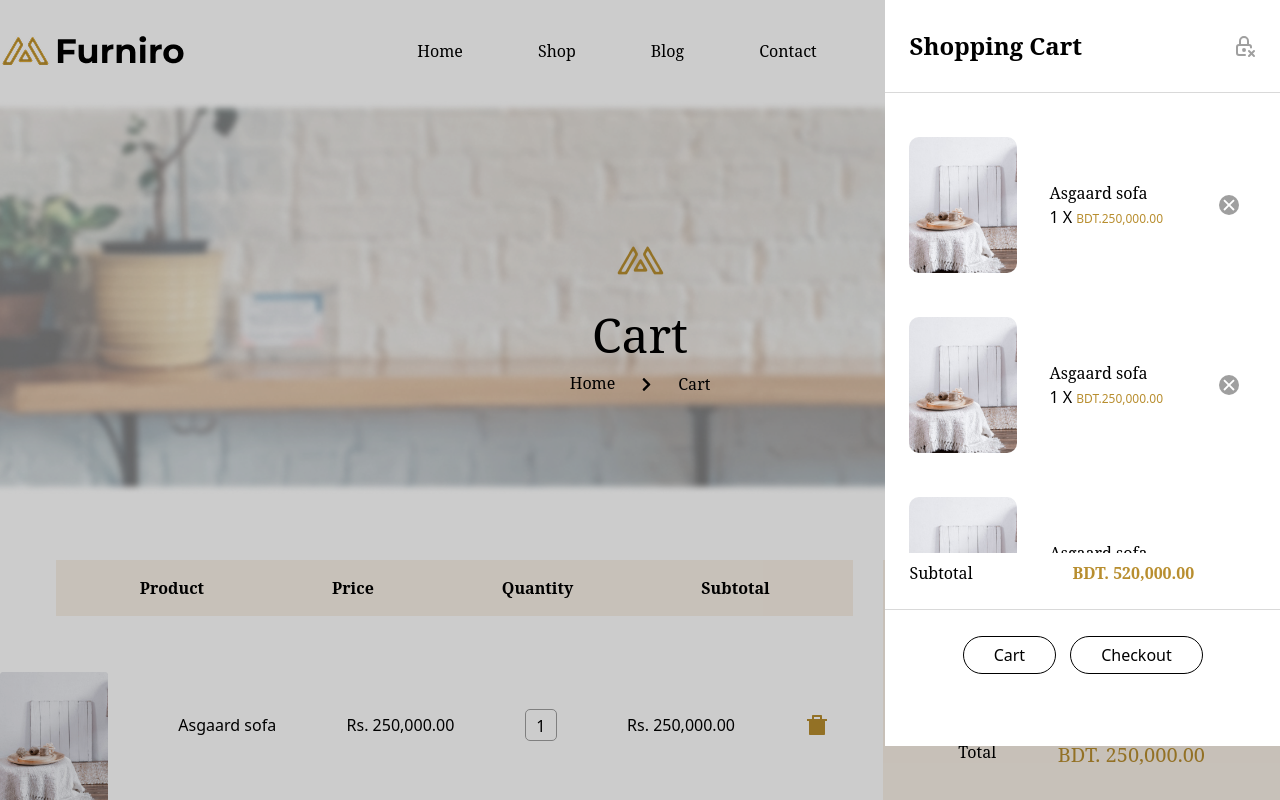
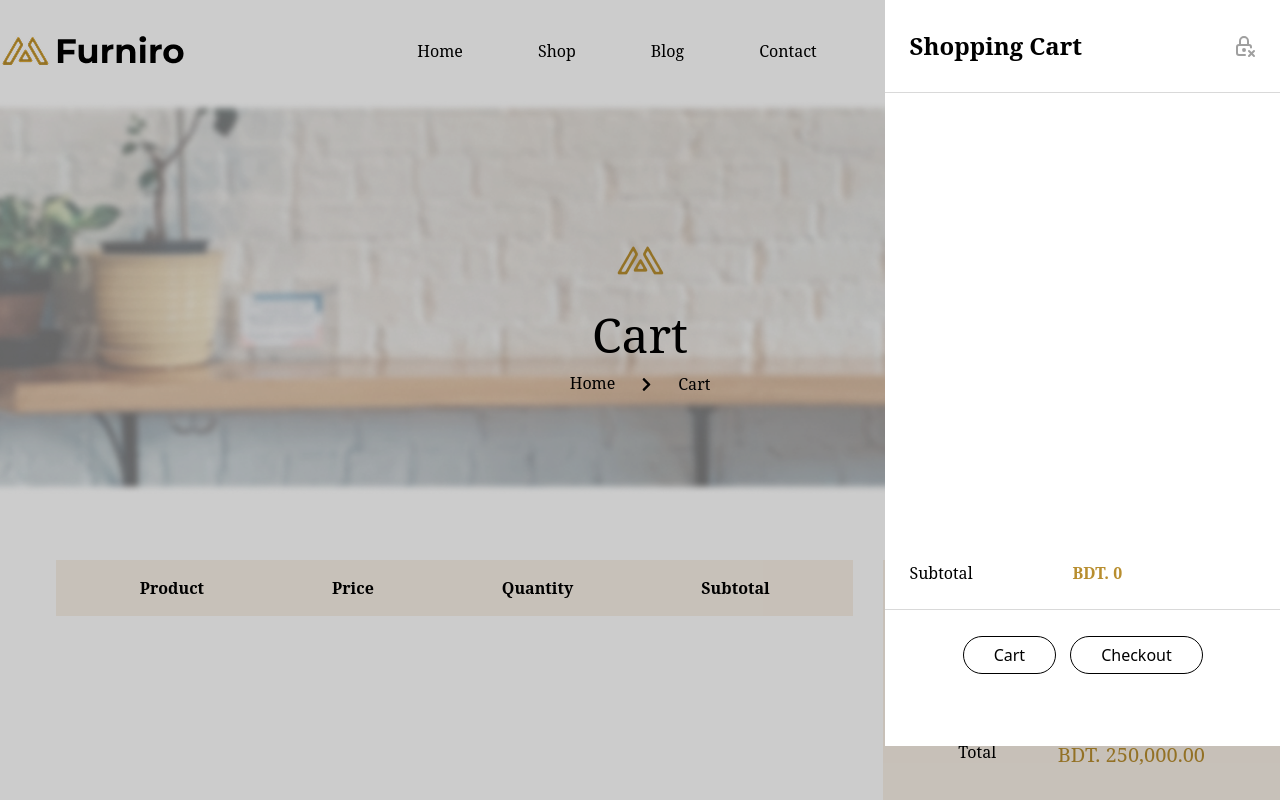
Before and after one commit to developerpalash-tech/Furniture, a React (Vite) app: page /cart in a window 1280 px wide. Both pictures are taken after a click on the item 1267 px from the left and 50 px from the top of the page. Shown: the top 800 px of the page. Built offline with nearby package versions, Linux system fonts and the light colour scheme.

Commit message:
CartSidebar part developed

```diff
--- /dev/null
+++ b/src/Components/Cart/CartItems.jsx
@@ -0,0 +1,21 @@
+import React from 'react'
+import { RiDeleteBin7Fill } from 'react-icons/ri'
+
+const CartItems = ({data}) => {
+  return (
+    <>
+        <div  className="flex justify-between  items-center pt-14">
+            <div className="w-[108px] h-[105px]">
+                <img src={data?.images} alt="img" />
+            </div>
+            <p>{data?.title}</p>
+            <p>Rs. 250,000.00</p>
+            <div className="w-8 h-8 border-[1px] border-[#9F9F9F] rounded-[5px] text-center leading-8">1</div>
+            <p>Rs. 250,000.00</p>
+            <RiDeleteBin7Fill className='text-2xl text-brandcolor mr-6'/>
+        </div>
+    </>
+  )
+}
+
+export default CartItems
--- a/src/Components/Cart/CartSidebar.jsx
+++ b/src/Components/Cart/CartSidebar.jsx
@@ -1,13 +1,13 @@
 import { TbLockX } from "react-icons/tb";
 import SidebarItem from "./SidebarItem";
-import { useState } from "react";
 import Cartbutton from "../Utilities/Cartbutton";
 import { useSelector } from "react-redux";
+import { useState } from "react";
 
 
 const CartSidebar = ({handelCartClose}) => {
-  const productList=useSelector((state)=>state)
-  console.log(productList);
+  const productList=useSelector((state)=>state.productData.value)
+  const totalPrice=productList.reduce((total, product)=>total+product.price,0)
 
   return (
     <>
@@ -18,16 +18,16 @@ const CartSidebar = ({handelCartClose}) => {
                     <TbLockX className="text-[#9F9F9F] text-2xl" onClick={()=>handelCartClose(false)}/>
                 </div>
                 <div className="sidebar h-[460px] overflow-y-scroll px-6">
-                  <SidebarItem/>
-                  <SidebarItem/>
-                  <SidebarItem/>
-                  <SidebarItem/>
-                  <SidebarItem/>
-                  <SidebarItem/>
+                 {
+                  productList.map((item)=>(
+                    <SidebarItem key={item.key} data={item}/>
+                  ))
+                 }
+
                 </div>
                 <div className="flex items-center pt-2 pb-6 border-b border-b-[#D9D9D9] px-6">
                   <p className="text-base text-black font-poppins font-normal">Subtotal</p>
-                  <p className="text-base text-brandcolor font-poppins font-semibold pl-[100px]">BDT. 520,000.00</p>
+                  <p className="text-base text-brandcolor font-poppins font-semibold pl-[100px]">BDT. {totalPrice}</p>
                 </div>
                 <div className="flex justify-center items-center gap-[14px] pt-[26px] px-6">
                   <Cartbutton path={"/cart"} title={"Cart"}/>
--- a/src/Components/Cart/CartTotal.jsx
+++ b/src/Components/Cart/CartTotal.jsx
@@ -1,12 +1,15 @@
 import React from 'react'
 import image from '../../assets/Images/Dining.png'
 import { Link } from 'react-router-dom'
-import { RiDeleteBin7Fill } from "react-icons/ri";
 import Cartbutton from '../Utilities/Cartbutton';
+import { useSelector } from 'react-redux';
+import CartItems from './CartItems';
 
 
 
 const CartTotal = () => {
+    const productList=useSelector((state)=>state.productData.value)
+  const totalPrice=productList.reduce((total, product)=>total+product.price,0)
   return (
     <section className='py-[66px]'>
         <div className="container m-auto">
@@ -18,23 +21,19 @@ const CartTotal = () => {
                     <li><h3>Quantity</h3></li>
                     <li><h3>Subtotal</h3></li>
                 </ul>
-                <div className="flex justify-between  items-center pt-14">
-                    <div className="w-[108px] h-[105px]">
-                        <img src={image} alt="img" />
-                    </div>
-                    <p>Asgaard sofa</p>
-                    <p>Rs. 250,000.00</p>
-                    <div className="w-8 h-8 border-[1px] border-[#9F9F9F] rounded-[5px] text-center leading-8">1</div>
-                    <p>Rs. 250,000.00</p>
-                    <RiDeleteBin7Fill className='text-2xl text-brandcolor mr-6'/>
-                </div>
+                {
+                  productList.map((item)=>(
+                    <CartItems key={item.key} data={item}/>
+                  ))
+                }
+
                 </div>
 
                 <div className="w-4/12 px-[75px] pt-4 pb-20 bg-[#F9F1E7] h-fit">
                     <h2 className='text-center text-[32px] text-black font-poppins font-semibold leading-normal pb-[61px]'>Cart Totals</h2>
                     <div className="flex justify-between items-center pb-[31px]">
                         <h3 className='text-[16px] text-black font-poppins font-medium'>Subtotal</h3>
-                        <p className='text-[16px] text-[#9F9F9F] font-poppins font-normal'>BDT. 250,000.00</p>
+                        <p className='text-[16px] text-[#9F9F9F] font-poppins font-normal'>BDT. {totalPrice}</p>
                     </div>
                     <div className="flex justify-between pb-11">
                         <h3 className='text-[16px] text-black font-poppins font-medium'>Total</h3>
--- a/src/Components/Cart/SidebarItem.jsx
+++ b/src/Components/Cart/SidebarItem.jsx
@@ -4,16 +4,16 @@ import { IoCloseSharp } from "react-icons/io5";
 
 
 
-const SidebarItem = () => {
+const SidebarItem = ({data}) => {
   return (
     <>
         <div className="flex items-center mt-11 mb-5">
             <div className="w-[108px] rounded-[10px] overflow-hidden">
-                <img src={dining} alt="img" className='w-full' />
+                <img src={data?.images} alt="img" className='w-full' />
             </div>
             <div className="pl-8 pr-14">
-                <h3 className='text-base text-black font-poppins font-normal leading-[24px]'>Asgaard sofa</h3>
-                <p>1 X  <span className='text-[12px] text-brandcolor'>BDT.250,000.00</span></p>
+                <h3 className='text-base text-black font-poppins font-normal leading-[24px]'>{data?.title}</h3>
+                <p>{data?.quantity}X  <span className='text-[12px] text-brandcolor'>BDT.{data?.price}</span></p>
             </div>
             <IoCloseSharp className='bg-[#9F9F9F] h-5 w-5 rounded-full text-white'/>
         </div>
--- a/src/Components/ProductDetails/Details.jsx
+++ b/src/Components/ProductDetails/Details.jsx
@@ -22,6 +22,8 @@ const handelAddtoCart=()=>{
     size:selectOption,
     color:selectColor,
     quantity:quantity,
+    images:data?.images[0],
+    price:data?.price*quantity
   }
 dispatch(addToCart(data))
 
```
